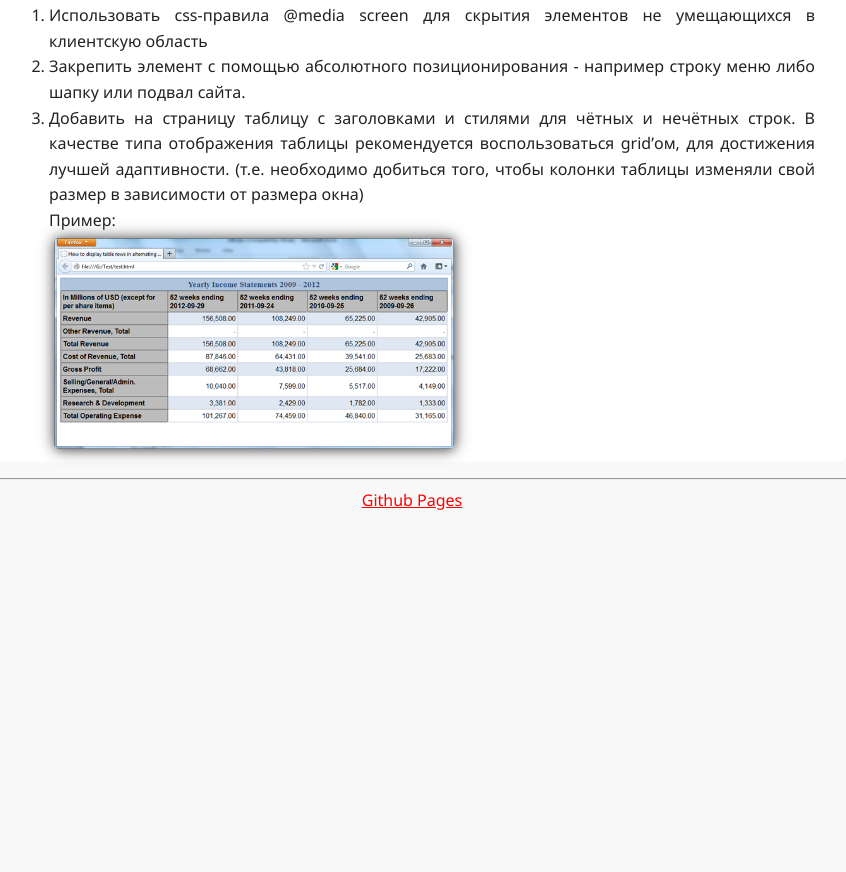
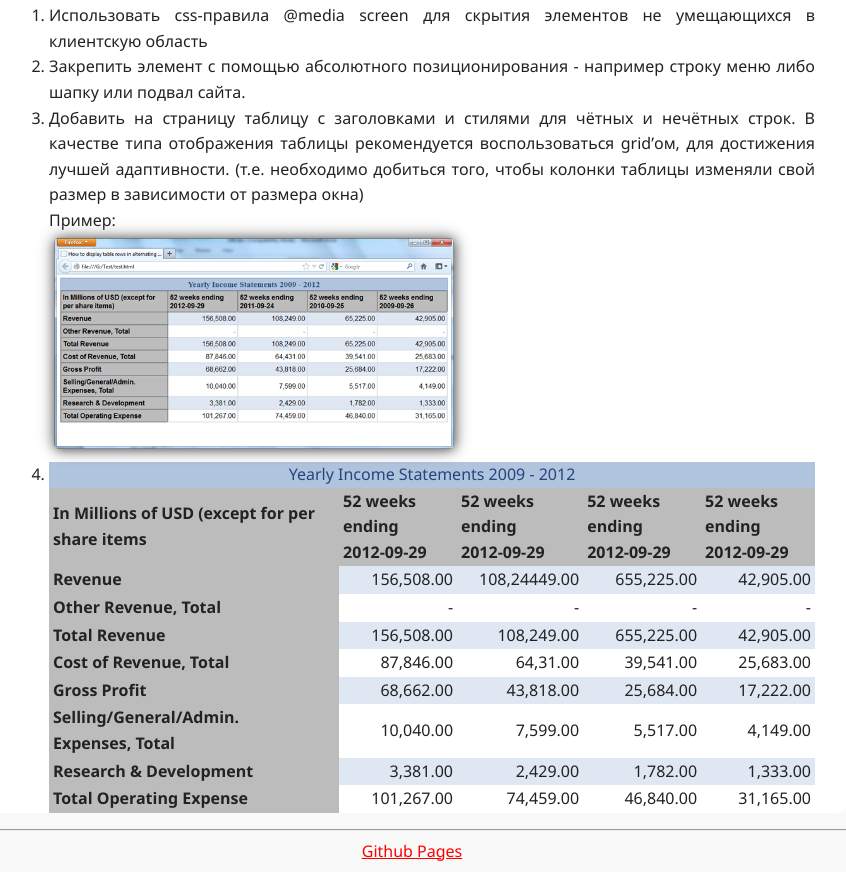
Before and after one commit to ScoutTeodor/ScoutTeodor.github.io, a plain HTML site: page lab-3.html in a window 1280 px wide. Shown: the part 624-1496 px from the top of the page, without its empty margins (228-1074 px from the left). Before the commit the page ends 1146 px from the top, so only its background shows below. Drawn offline with Linux system fonts and the light colour scheme.

Commit message:
feat: implemented lab-3
implemented @media screen, absolute position, table

```diff
--- a/lab-3.html
+++ b/lab-3.html
@@ -19,8 +19,6 @@
         </ul>
     </div>
 </header>
-<main>
-
 
 <div class="sidebar-menu">
     <div class="menu-heading uppercase">
@@ -85,10 +83,92 @@
                 <br>Пример:
                 <br>
                 <img src="table-example.png" alt="Пример таблицы" width="400" height="211">
+            </li>
+            <li>
+                <table id="table-example">
+
+                    <caption>
+                        <span> Yearly Income Statements 2009 - 2012
+                        </span>
+                    </caption>
+                    <tr>
+                        <th>In Millions of USD (except for per share items</th>
+                        <th>52 weeks ending <br>
+                            <time datetime="2012-09-29">2012-09-29</time>
+                        </th>
+                        <th>52 weeks ending <br>
+                            <time datetime="2012-09-29">2012-09-29</time>
+                        </th>
+                        <th>52 weeks ending <br>
+                            <time datetime="2012-09-29">2012-09-29</time>
+                        </th>
+                        <th>52 weeks ending <br>
+                            <time datetime="2012-09-29">2012-09-29</time>
+                        </th>
+                    </tr>
+                    <tr>
+                        <th>Revenue</th>
+                        <td>156,508.00</td>
+                        <td>108,24449.00</td>
+                        <td>655,225.00</td>
+                        <td>42,905.00</td>
+                    </tr>
+                    <tr>
+                        <th>Other Revenue, Total</th>
+                        <td>-</td>
+                        <td>-</td>
+                        <td>-</td>
+                        <td>-</td>
+                    </tr>
+                    <tr>
+                        <th>Total Revenue</th>
+                        <td>156,508.00</td>
+                        <td>108,249.00</td>
+                        <td>655,225.00</td>
+                        <td>42,905.00</td>
+                    </tr>
+                    <tr>
+                        <th>Cost of Revenue, Total</th>
+                        <td>87,846.00</td>
+                        <td>64,31.00</td>
+                        <td>39,541.00</td>
+                        <td>25,683.00</td>
+                    </tr>
+                    <tr>
+                        <th>Gross Profit</th>
+                        <td>68,662.00</td>
+                        <td>43,818.00</td>
+                        <td>25,684.00</td>
+                        <td>17,222.00</td>
+                    </tr>
+                    <tr>
+                        <th>Selling/General/Admin.<br>
+                            Expenses, Total
+                        </th>
+                        <td>10,040.00</td>
+                        <td>7,599.00</td>
+                        <td>5,517.00</td>
+                        <td>4,149.00</td>
+                    </tr>
+                    <tr>
+                        <th>Research & Development</th>
+                        <td>3,381.00</td>
+                        <td>2,429.00</td>
+                        <td>1,782.00</td>
+                        <td>1,333.00</td>
+                    </tr>
+                    <tr>
+                        <th>Total Operating Expense</th>
+                        <td>101,267.00</td>
+                        <td>74,459.00</td>
+                        <td>46,840.00</td>
+                        <td>31,165.00</td>
+                    </tr>
+                </table>
+            </li>
         </ol>
     </section>
 </div>
-</main>
 <footer>
     <hr>
     <a HREF="https://scoutteodor.github.io/web/">Github Pages
--- a/outlines.css
+++ b/outlines.css
@@ -12,7 +12,6 @@ body {
     text-align: center;
     clear: both;
 }
-
 
 h1,
 h2,
@@ -63,9 +62,42 @@ p {
     line-height: 150%;
 }
 
+table {
+    display: grid;
+    background: #b0c4de;
+    border-collapse: collapse;
+    overflow-x: auto;
+}
+
+th, td {
+    width: content-box;
+    padding-left: 4px;
+    padding-right: 4px;
+}
+
+caption {
+    color: #25457d
+}
+
+th {
+    background: #bcbcbc;
+    text-align: left;
+}
+
+tr:nth-child(odd) td {
+    background: #ffffff;
+}
+
+tr:nth-child(even) td {
+    background: #dfe7f2;
+}
+
+td {
+    text-align: right;
+    border-color: #d6dde6;
+}
 
 img {
-
     float: contour;
     clear: left;
     margin: 5px;
@@ -92,6 +124,10 @@ a:hover {
 
 a:active {
     color: blue;
+}
+
+.site-menu ul {
+    list-style-type: none;
 }
 
 .main-content {
```
Lines whose indentation alone changed are shown as unchanged.
